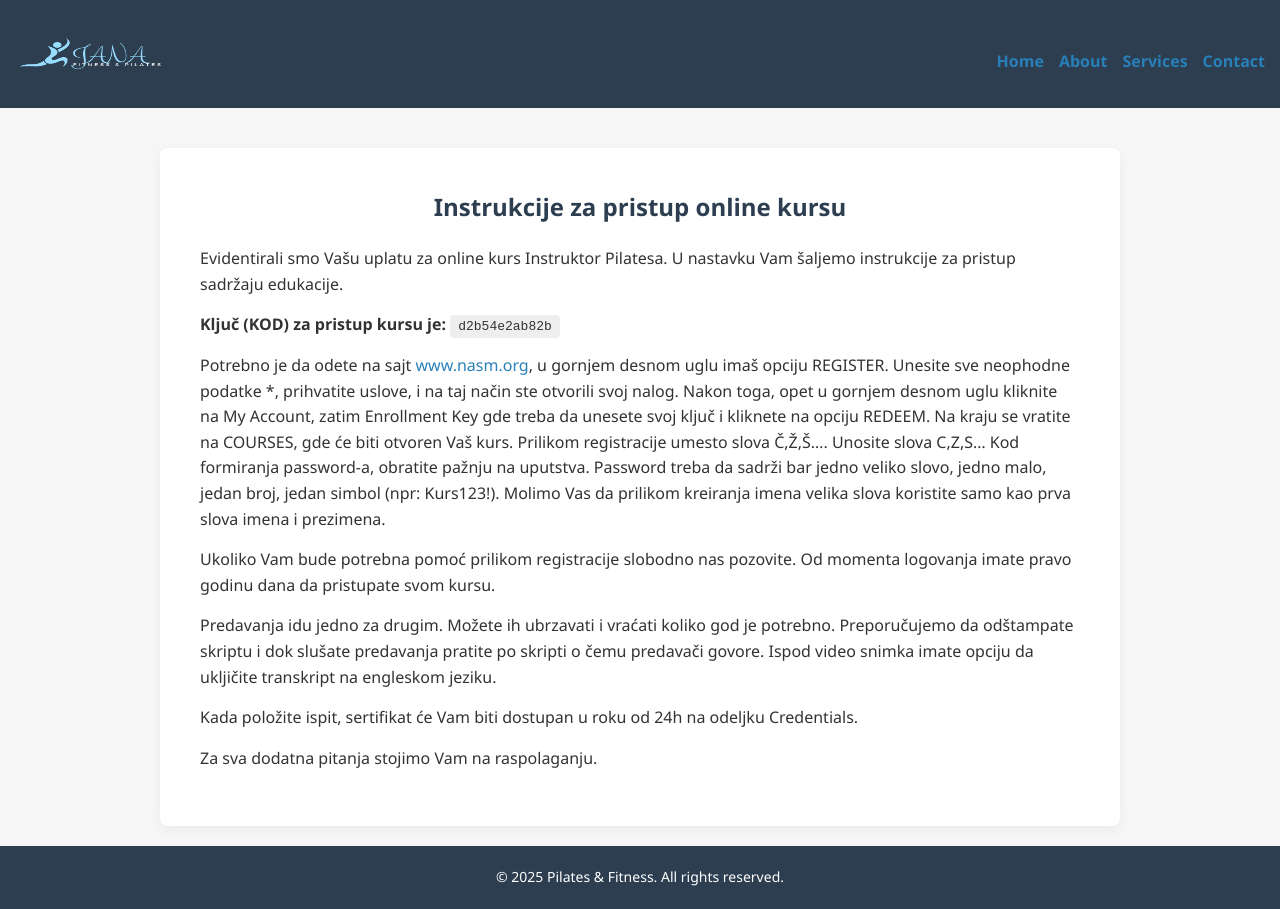
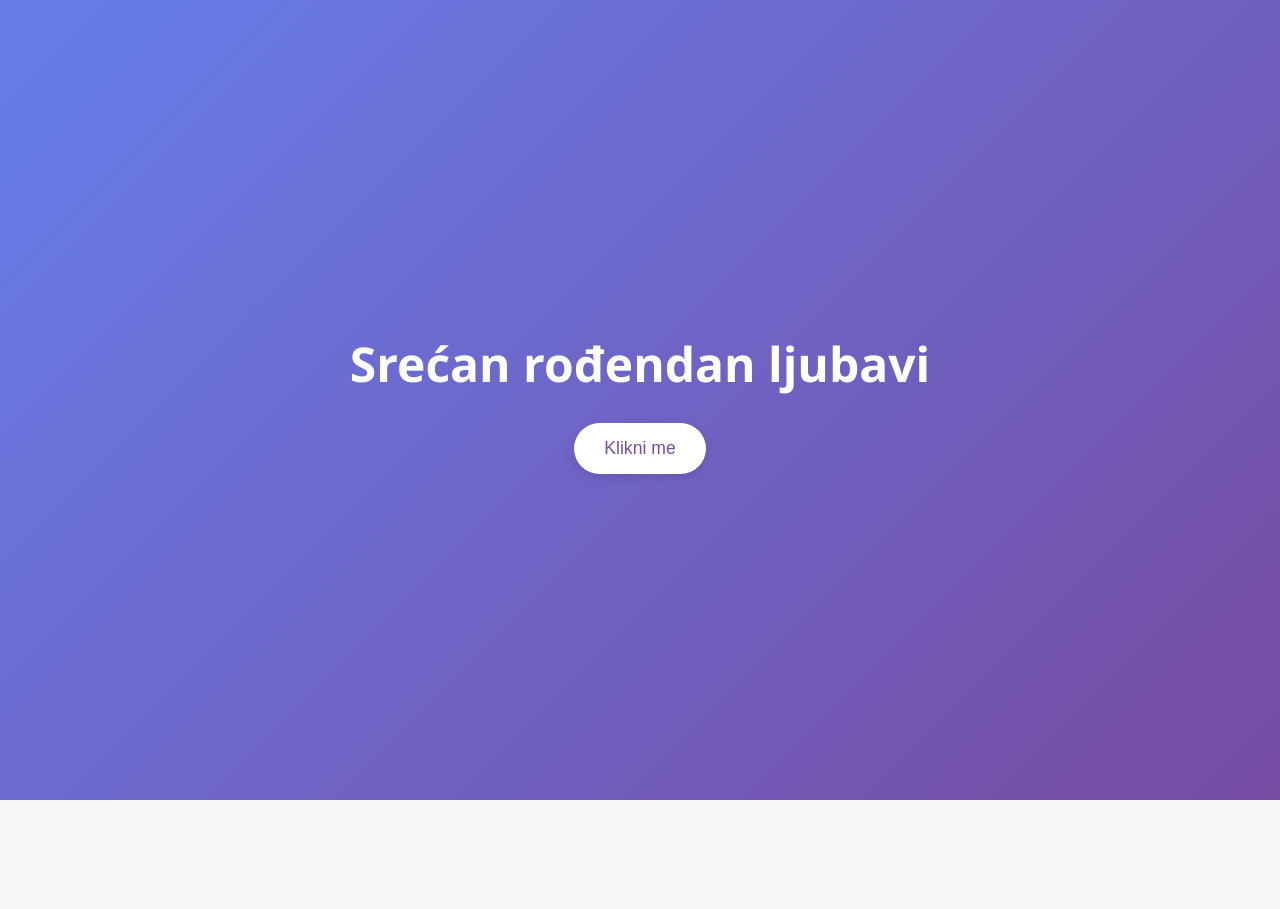
Before and after one commit to milanstankovic12345/Pilates, a plain HTML site: page index.html in a window 1280 px wide. After the commit the page ends 800 px from the top, so only its background shows below. Drawn offline with Linux system fonts and the light colour scheme.

Commit message:
Update index.html

```diff
--- a/index.html
+++ b/index.html
@@ -16,6 +16,7 @@
       background-color: #f6f6f6;
       color: #333;
       line-height: 1.6;
+      overflow-x: hidden;
     }
     a {
       color: #2980b9;
@@ -24,17 +25,68 @@
     a:hover {
       text-decoration: underline;
     }
+    /* Landing (Homepage) Styles */
+    .landing {
+      position: fixed;
+      top: 0;
+      left: 0;
+      width: 100%;
+      height: 100%;
+      background: linear-gradient(135deg, #667eea, #764ba2);
+      display: flex;
+      flex-direction: column;
+      align-items: center;
+      justify-content: center;
+      z-index: 1000;
+      animation: fadeIn 1.5s ease-in-out forwards;
+    }
+    .landing h1 {
+      color: #fff;
+      font-size: 3em;
+      margin-bottom: 20px;
+      text-align: center;
+      animation: slideDown 1s ease-out forwards;
+    }
+    .landing button {
+      padding: 15px 30px;
+      font-size: 1.1em;
+      border: none;
+      border-radius: 30px;
+      background-color: #fff;
+      color: #764ba2;
+      cursor: pointer;
+      box-shadow: 0 4px 10px rgba(0, 0, 0, 0.1);
+      transition: transform 0.3s, background-color 0.3s;
+      animation: slideUp 1s ease-out forwards;
+    }
+    .landing button:hover {
+      transform: scale(1.05);
+      background-color: #f0f0f0;
+    }
+    @keyframes fadeIn {
+      from { opacity: 0; }
+      to { opacity: 1; }
+    }
+    @keyframes slideDown {
+      from { opacity: 0; transform: translateY(-50px); }
+      to { opacity: 1; transform: translateY(0); }
+    }
+    @keyframes slideUp {
+      from { opacity: 0; transform: translateY(50px); }
+      to { opacity: 1; transform: translateY(0); }
+    }
     /* Header styles */
     .header {
       background-color: #2c3e50;
       color: #fff;
+
       display: flex;
       align-items: center;
       justify-content: space-between;
       flex-wrap: wrap;
     }
     .header .logo img {
-      height: 100px;
+      height: 50px;
       width: 150px;
       margin-left:20px;
     }
@@ -42,7 +94,7 @@
       display: flex;
       gap: 15px;
       flex-wrap: wrap;
-      margin-top: 15px;
+      margin-top: 10px;
       margin-right: 15px;
     }
     .header .nav a {
@@ -93,11 +145,33 @@
       .header .nav {
         margin-top: 15px;
       }
+      .landing h1 {
+        font-size: 2.5em;
+      }
+      .landing button {
+        font-size: 1em;
+      }
+    }
+    /* Transition for page reveal */
+    .fade-out {
+      animation: fadeOut 0.8s ease forwards;
+    }
+    @keyframes fadeOut {
+      from { opacity: 1; }
+      to { opacity: 0; visibility: hidden; }
     }
   </style>
 </head>
 <body>
 
+  <!-- Landing (Homepage) Section -->
+  <div class="landing" id="landing">
+    <h1>Srećan rođendan ljubavi</h1>
+    <button id="enterBtn">Klikni me</button>
+  </div>
+
+  <!-- Main Content -->
+  <div id="mainContent" style="display: none;">
     <!-- Header Section -->
     <header class="header">
       <div class="logo">
@@ -115,7 +189,7 @@
     <div class="container">
       <section class="content-section">
         <h1>Instrukcije za pristup online kursu</h1>
-      <p>Evidentirali smo Vašu uplatu za online kurs Instruktor Pilatesa. U nastavku Vam šaljemo instrukcije za pristup sadržaju edukacije.</p>
+        <p>Evidentirali smo Vašu uplatuv za online kurs Instruktor Pilatesa. U nastavku Vam šaljemo instrukcije za pristup sadržaju edukacije.</p>
 
         <p><strong>Ključ (KOD) za pristup kursu je:</strong> <code>d2b54e2ab82b</code></p>
 
@@ -135,6 +209,21 @@
     <footer class="footer">
       &copy; 2025 Pilates & Fitness. All rights reserved.
     </footer>
+  </div>
+
+  <!-- JavaScript to transition from landing page to main content -->
+  <script>
+    document.getElementById("enterBtn").addEventListener("click", function() {
+      const landing = document.getElementById("landing");
+      landing.classList.add("fade-out");
+      setTimeout(function() {
+        landing.style.display = "none";
+        document.getElementById("mainContent").style.display = "block";
+        // Optional: smoothly scroll to top after reveal
+        window.scrollTo({ top: 0, behavior: 'smooth' });
+      }, 800); // Match the fade-out animation duration
+    });
+  </script>
 
 </body>
 </html>
```
Lines whose indentation alone changed are shown as unchanged.
